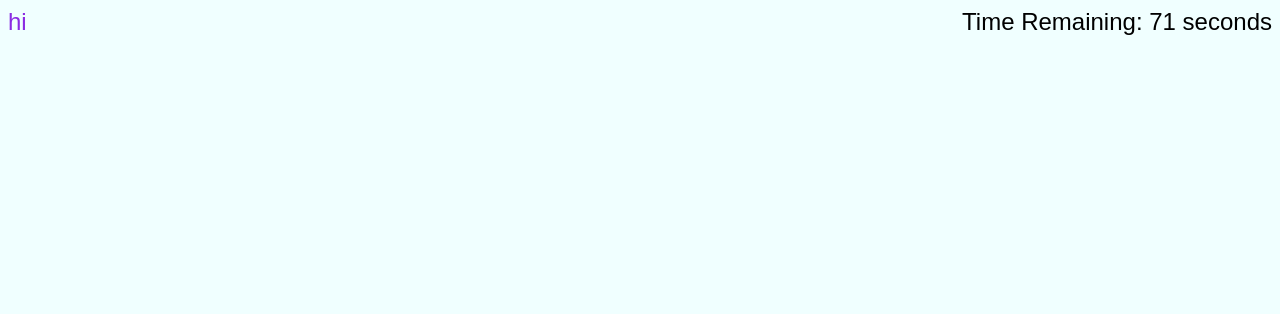
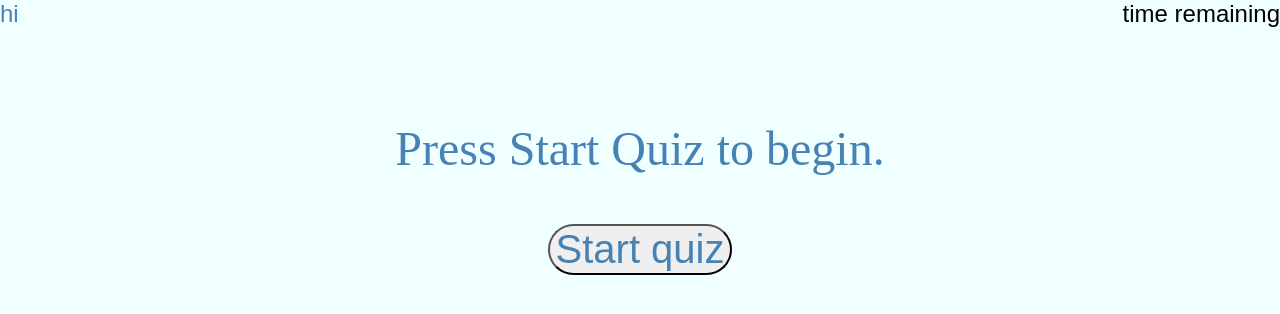
Before and after one commit to Desean2001/Coding-quiz-code, a plain HTML site: page index.html in a window 1280 px wide. Drawn offline with Linux system fonts and the light colour scheme.

Commit message:
created a start button and window to show quiz.

```diff
--- a/assets/css/style.css
+++ b/assets/css/style.css
@@ -1,5 +1,9 @@
 body {
     background-color: azure;
+    display: flex;
+    flex-direction: column;
+    justify-content: flex-start;
+    margin: 0;
 }
 
 header {
@@ -9,7 +13,7 @@ header {
 
 #get-scores {
     font-size: 150%;
-    color:blueviolet;
+    color: steelblue;
     font-family: Arial, Helvetica, sans-serif;
 }
 
@@ -20,9 +24,27 @@ header {
 }
 
 .window {
-    display: block;
     width: 90vw;
     height: 550px;
     margin: 60px auto;
     margin-top: 45px;
+    text-align: center;
+    justify-content: space-around;
 }
+
+p {
+    font-family: serif;
+    font-size: 3em;
+    color: steelblue;
+}
+
+.start-button {
+    background: -moz-radial-gradient(circle, rgba(255, 214, 175));
+    border-radius: 20vw;
+    color: steelblue;
+    cursor: pointer;
+    font-size: 2.5em;
+    text-align: center;
+    max-width: 200px;
+
+}
--- a/assets/js/script.js
+++ b/assets/js/script.js
@@ -1,6 +1,15 @@
 var timerEl = document.querySelector(".timer");
 var getScoresEl = document.getElementById("get-scores");
+var startButton = document.querySelector(".start-button");
 
+
+function startQuiz(){
+    setTimer();
+
+}
+
+
+startButton.addEventListener("click", startQuiz);
 
 
 function setTimer() {
@@ -19,8 +28,3 @@ function setTimer() {
 
     }, 1000);
 }
-
-
-
-
-setTimer();
--- a/index.html
+++ b/index.html
@@ -16,10 +16,11 @@
     </header>
 
     <div class="window">
+        <p>Press Start Quiz to begin.</p>
+        <button class="start-button">Start quiz</button>
+    </div>
 
 
 
-    </div>
-
     <script src="./assets/js/script.js"></script>
 </body>
```
